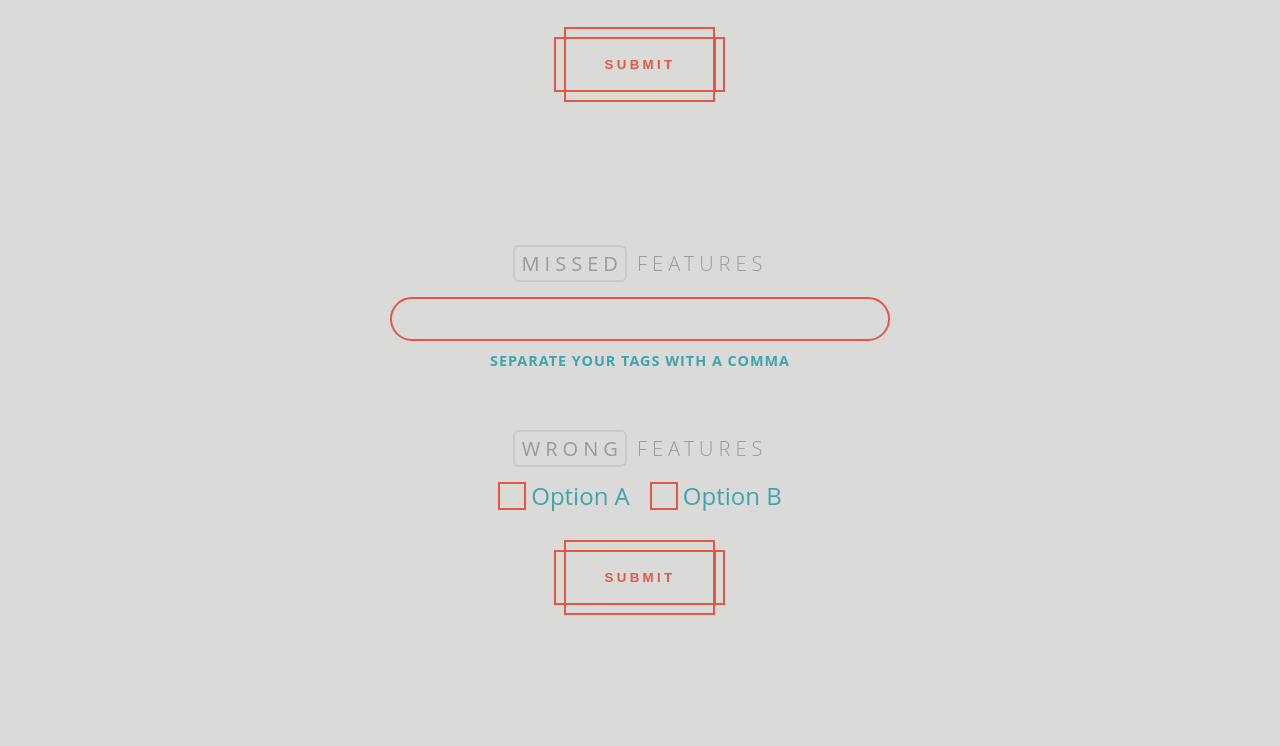
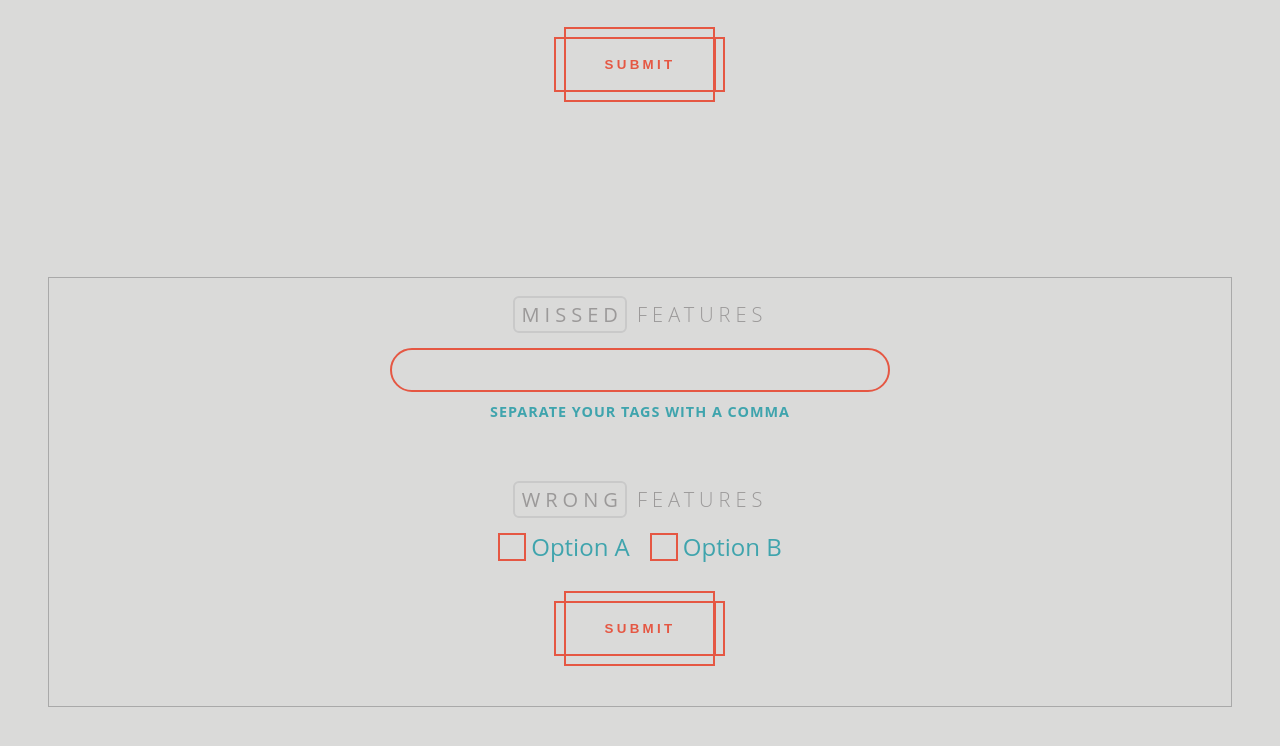
Before and after one commit to alivenotions/charts-shizz, a website: page public/index.html in a window 1280 px wide. Shown: the part 104-850 px from the top of the page. Before the commit the page ends 800 px from the top, so only its background shows below. Drawn offline with nearby package versions, Linux system fonts and the light colour scheme.

Commit message:
Give contrast with feedback and chart

```diff
--- a/public/main.css
+++ b/public/main.css
@@ -147,6 +147,12 @@ body {
 }
 
 /* feedback styles */
+.evaluate-features {
+  margin: 40px;
+  padding: 10px;
+  border: 1px solid darkgrey;
+}
+
 #missed-features {
   height: 100%;
   max-width: 500px;
```
